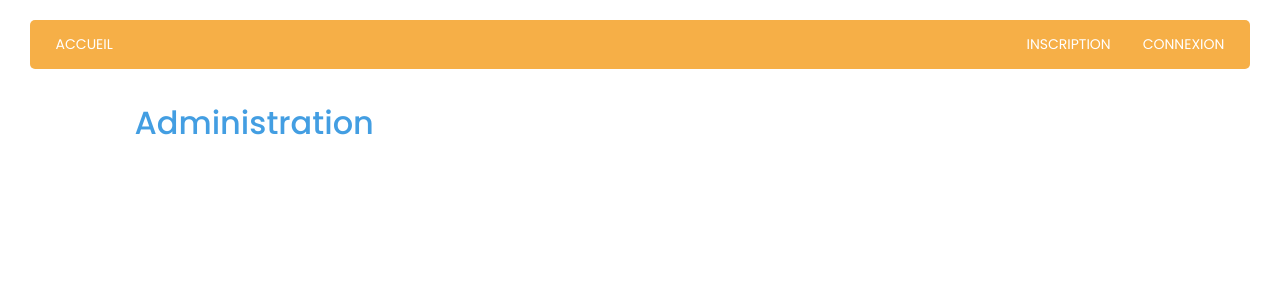
After one commit to JeanNoLimit/ProjetSession, a Symfony app: template templates/security/admin.html.twig in a window 1280 px wide. The commit adds this page. Shown: the top 300 px of the page. Run offline with Twig, Linux system fonts and the light colour scheme; the template is opened without the code that fills it, so the values that code supplies are empty; some libraries are stand-ins or nearby versions.

Commit message:
création de la vue adin du site. (à compléter)

```diff
--- a/templates/partial/_header.html.twig
+++ b/templates/partial/_header.html.twig
@@ -44,7 +44,7 @@
     </div>
         <div class="rightNav">
             {% if is_granted('ROLE_ADMIN') %}
-                <a href="">ADMIN</a>
+                <a href="{{path('administration')}}">ADMIN</a>
             {% endif %}
             <a href="{{path('view_profile')}}"><i class="fa-solid fa-user"></i> {{app.user.prenom}}</a>
             <a href="{{path('app_logout')}}">DECONNEXION</a>
--- /dev/null
+++ b/templates/security/admin.html.twig
@@ -0,0 +1,10 @@
+{% extends  'base.html.twig' %}
+
+{% block title %}Administration du site {% endblock %}
+
+
+{% block body %}
+
+<h1>Administration</h1>
+
+{% endblock %}
```
Also changed, not shown: src/Controller/SecurityController.php (+28 -1 lines).
